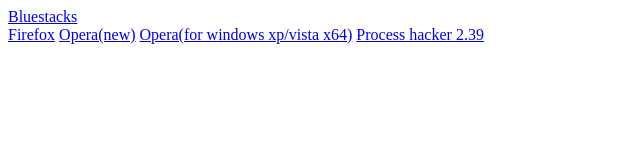
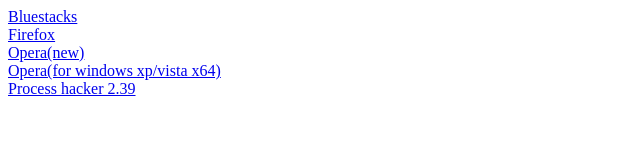
Before and after one commit to Tuavtor/en, a plain HTML site: page Software/index.html in a window 1280 px wide. Shown: the whole page, without its empty margins (0-640 px from the left). Drawn offline with Linux system fonts and the light colour scheme.

Commit message:
Update index.html

```diff
--- a/Software/index.html
+++ b/Software/index.html
@@ -5,9 +5,9 @@
     </head>
     <body>
         <a href="https://Tuavtor.github.io/Software/BlueStacksInstaller_4.260.0.1032_native_5dd7605aa67878d2c1a530892f39f101.exe">Bluestacks</a> <br>
-        <a href="https://Tuavtor.github.io/Software/Firefox Installer.exe">Firefox</a>
-        <a href="https://Tuavtor.github.io/Software/OperaSetup.exe">Opera(new)</a>
-        <a href="https://Tuavtor.github.io/Software/Opera_1218_en_Setup_x64.exe">Opera(for windows xp/vista x64)</a>
-        <a href="https://Tuavtor.github.io/Software/processhacker-2.39-setup.exe">Process hacker 2.39</a>
+        <a href="https://Tuavtor.github.io/Software/Firefox Installer.exe">Firefox</a><br>
+        <a href="https://Tuavtor.github.io/Software/OperaSetup.exe">Opera(new)</a><br>
+        <a href="https://Tuavtor.github.io/Software/Opera_1218_en_Setup_x64.exe">Opera(for windows xp/vista x64)</a><br>
+        <a href="https://Tuavtor.github.io/Software/processhacker-2.39-setup.exe">Process hacker 2.39</a><br>
     </body>
 </html>
```
